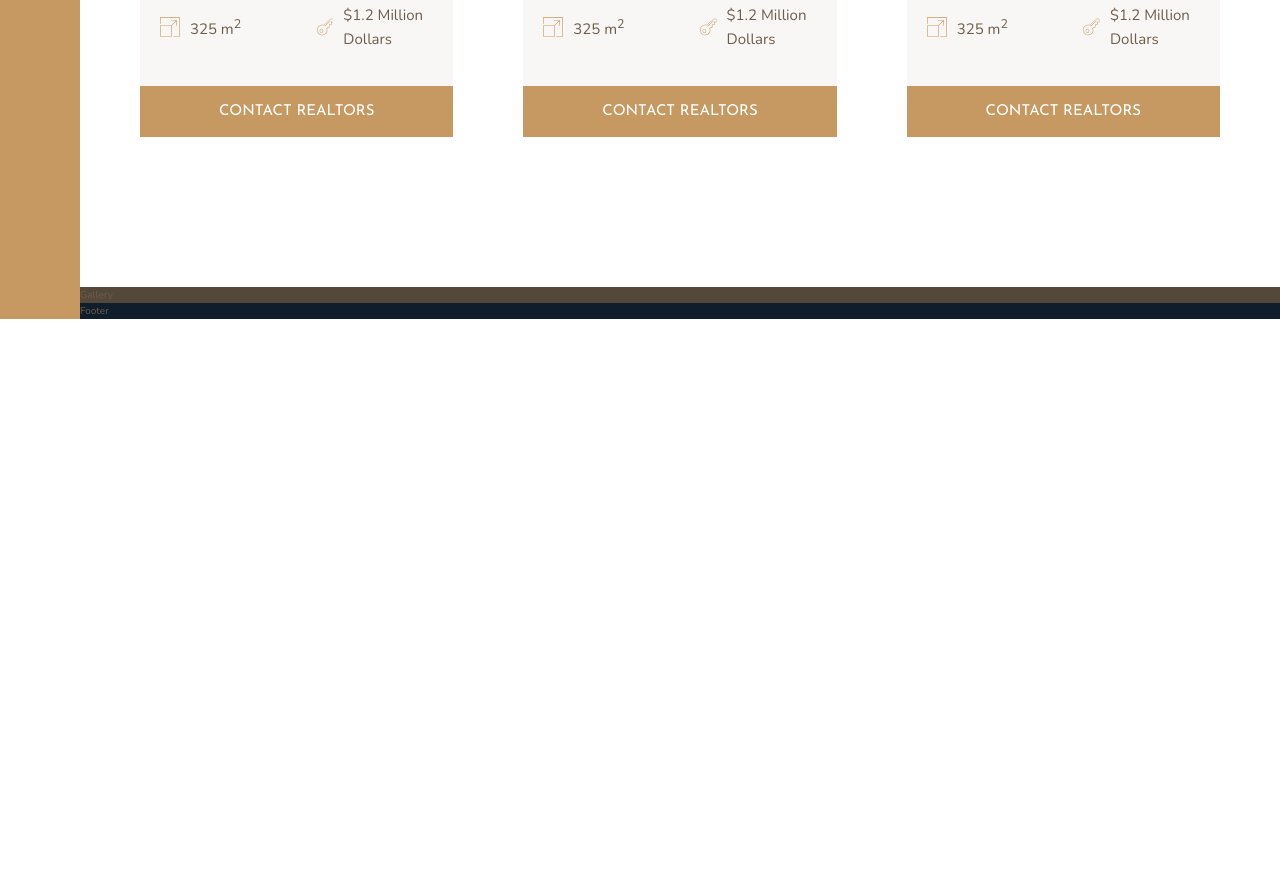
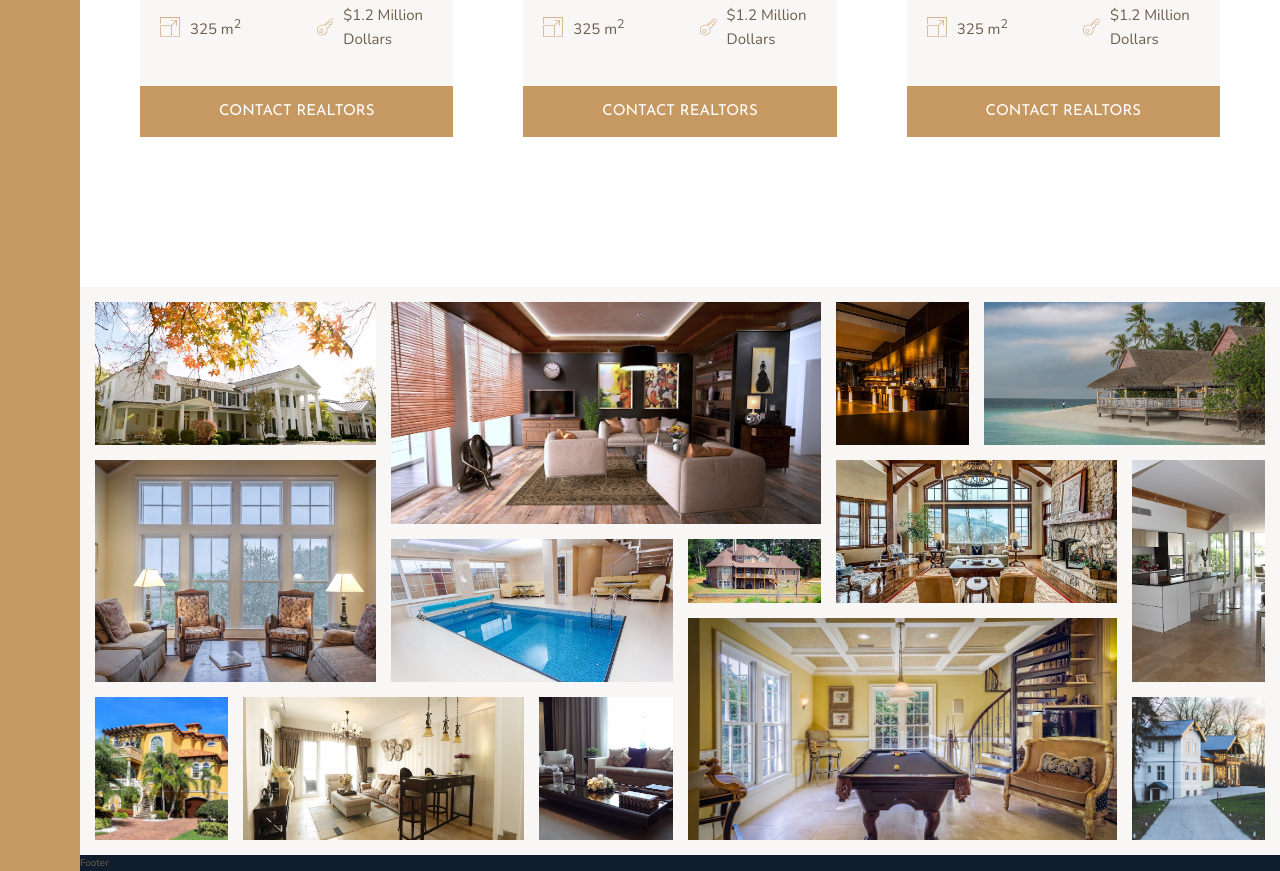
Before and after one commit to hectorlopezv/css-Grid-project, a website: page index.html in a window 1280 px wide. Shown: the part 2827-3698 px from the top of the page. Before the commit the page ends 3146 px from the top, so only its background shows below. Drawn offline with nearby package versions, Linux system fonts and the light colour scheme.

Commit message:
adding gallery

```diff
--- a/index.html
+++ b/index.html
@@ -318,7 +318,63 @@
         </section>
 
         <section class="gallery">
-            Gallery
+
+            <figure class="gallery__item gallery__item--1">
+                <img src="img/gal-1.jpeg" alt="" class="gallery__img">
+            </figure>
+
+            <figure class="gallery__item gallery__item--2">
+                <img src="img/gal-2.jpeg" alt="" class="gallery__img">
+            </figure>
+
+            <figure class="gallery__item gallery__item--3">
+                <img src="img/gal-3.jpeg" alt="" class="gallery__img">
+            </figure>
+
+            <figure class="gallery__item gallery__item--4">
+                <img src="img/gal-4.jpeg" alt="" class="gallery__img">
+            </figure>
+
+            <figure class="gallery__item gallery__item--5">
+                <img src="img/gal-5.jpeg" alt="" class="gallery__img">
+            </figure>
+
+            <figure class="gallery__item gallery__item--6">
+                <img src="img/gal-6.jpeg" alt="" class="gallery__img">
+            </figure>
+
+            <figure class="gallery__item gallery__item--7">
+                <img src="img/gal-7.jpeg" alt="" class="gallery__img">
+            </figure>
+
+            <figure class="gallery__item gallery__item--8">
+                <img src="img/gal-8.jpeg" alt="" class="gallery__img">
+            </figure>
+
+            <figure class="gallery__item gallery__item--9">
+                <img src="img/gal-9.jpeg" alt="" class="gallery__img">
+            </figure>
+
+            <figure class="gallery__item gallery__item--10">
+                <img src="img/gal-10.jpeg" alt="" class="gallery__img">
+            </figure>
+
+            <figure class="gallery__item gallery__item--11">
+                <img src="img/gal-11.jpeg" alt="" class="gallery__img">
+            </figure>
+
+            <figure class="gallery__item gallery__item--12">
+                <img src="img/gal-12.jpeg" alt="" class="gallery__img">
+            </figure>
+
+            <figure class="gallery__item gallery__item--13">
+                <img src="img/gal-13.jpeg" alt="" class="gallery__img">
+            </figure>
+
+            <figure class="gallery__item gallery__item--14">
+                <img src="img/gal-14.jpeg" alt="" class="gallery__img">
+            </figure>
+
         </section>
 
         <footer class="footer">
--- a/sass/_gallery.scss
+++ b/sass/_gallery.scss
@@ -1,6 +1,107 @@
 @use 'base';
 .gallery
 {
-    background-color: base.$color-grey-dark-1;
+    background-color: base.$color-grey-light-1;
     grid-column: full-start/full-end;
+
+    display: grid;
+    grid-template-columns: repeat(8, 1fr);
+    grid-template-rows: repeat(7, 5vw);
+    grid-gap: 1.5rem;
+    padding: 1.5rem;
+    &__img
+    {
+        width: 100%;
+        height: 100%;
+        object-fit: cover;
+        display: block;
+    }
+
+    &__item
+    {
+        &--1
+        {
+            grid-row: 1/span 2;
+            grid-column: 1/span 2;
+        }
+
+        &--2
+        {
+            grid-row: 1/span 3;
+            grid-column: 3/span 3;
+        }
+
+        &--3
+        {
+            grid-row: 1/span 2;
+            grid-column: 6/span 1;
+        }
+
+        &--4
+        {
+            grid-row: 1/span 2;
+            grid-column: 7/span 2;
+        }
+
+        &--5
+        {
+            grid-row: 3/span 3;
+            grid-column: 1/span 2;
+        }
+
+        &--6
+        {
+            grid-row: 4/span 2;
+            grid-column: 3/span 2;
+        }
+
+        &--7
+        {
+            grid-row: 4/span 1;
+            grid-column: 5/span 1;
+        }
+
+        &--8
+        {
+            grid-row: 3/span 2;
+            grid-column: 6/span 2;
+        }
+
+        &--9
+        {
+            grid-row: 3/span 3;
+            grid-column: 8/span 1;
+        }
+
+        &--10
+        {
+            grid-row: 6/span 2;
+            grid-column: 1/span 1;
+        }
+
+        &--11
+        {
+            grid-row: 6/span 2;
+            grid-column: 2/span 2;
+        }
+
+        &--12
+        {
+            grid-row: 6/span 2;
+            grid-column: 4/span 1;
+        }
+
+        &--13
+        {
+            grid-row: 5/span 3;
+            grid-column: 5/span 3;
+        }
+
+        &--14
+        {
+            grid-row: 6/span 2;
+            grid-column: 8/span 1;
+        }
+    }
+
 }
```
Also changed, not shown: css/style.css, 1 other file.
